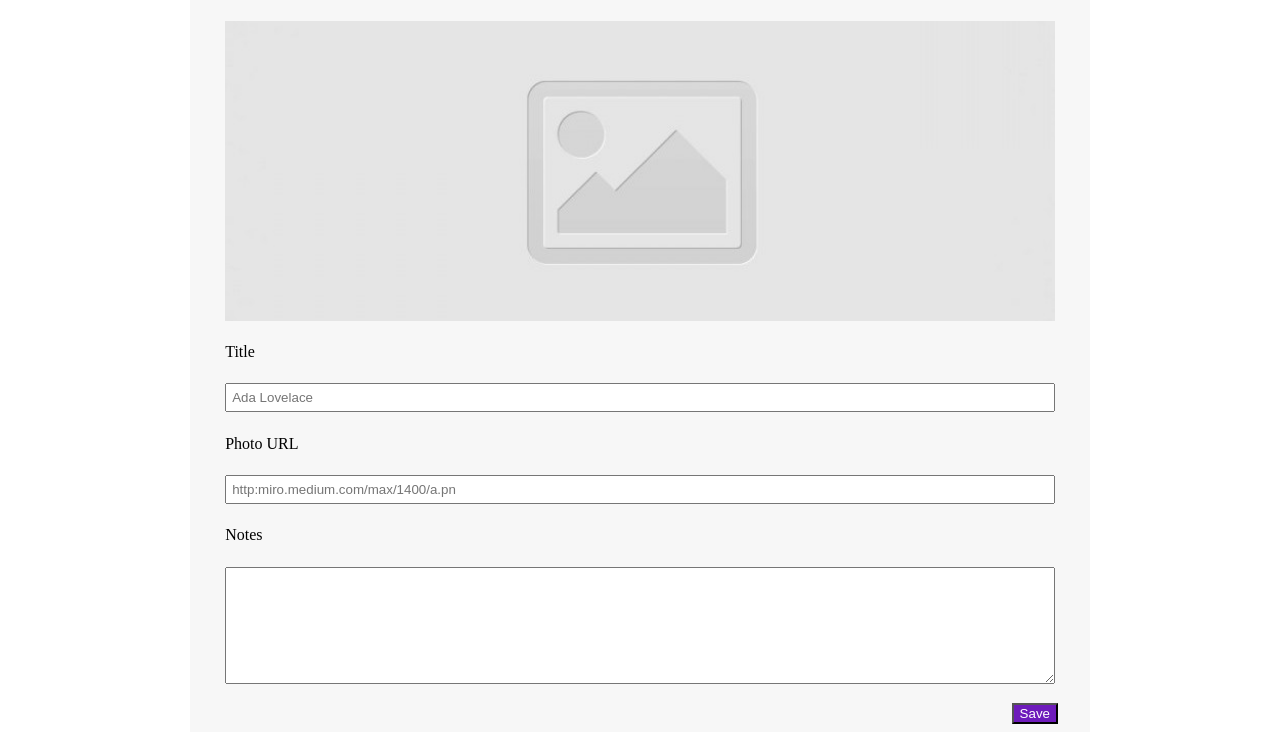
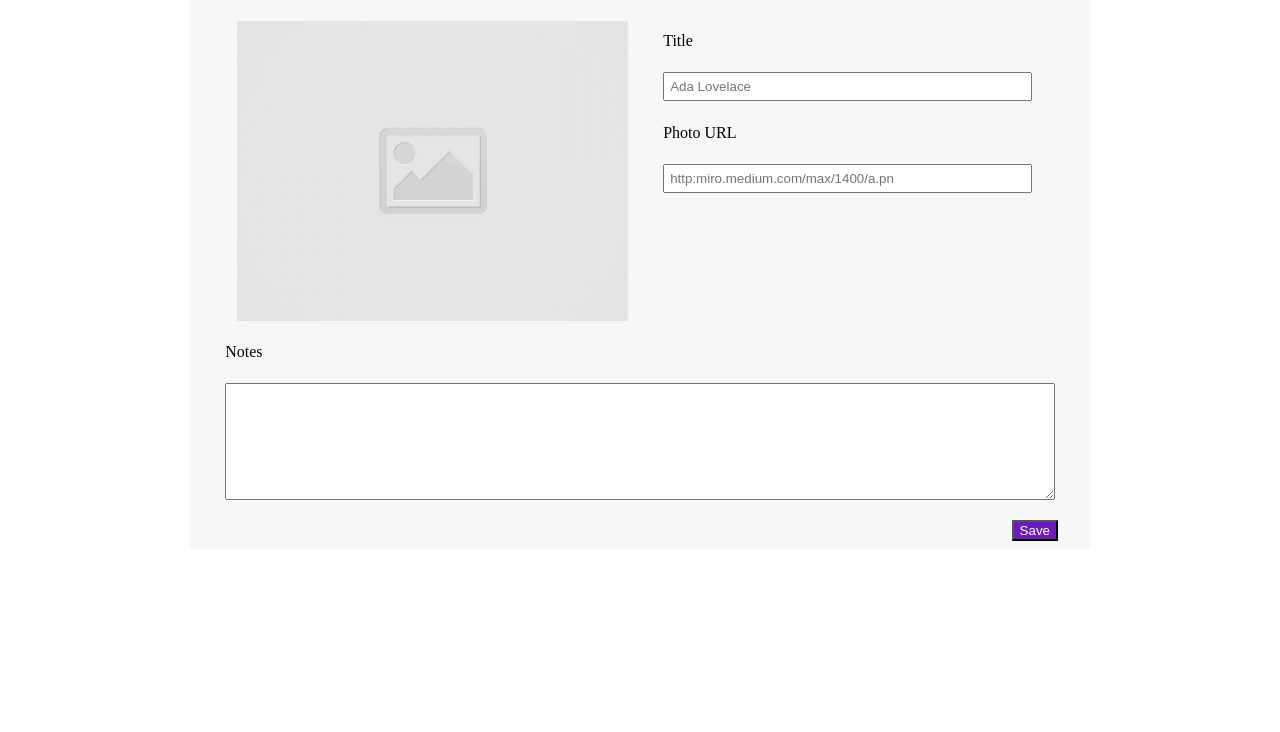
Before and after one commit to devanrivera98/code-journal, a website: page index.html in a window 1280 px wide. Shown: the part 117-849 px from the top of the page. After the commit the page ends 800 px from the top, so only its background shows below. Drawn offline with Linux system fonts and the light colour scheme.

Commit message:
Complete the HTML form using the appropriate responsive layout classes.

```diff
--- a/css/layout.css
+++ b/css/layout.css
@@ -6,7 +6,6 @@
   max-width: 575px;
   margin: 0 auto;
   padding: 0 1.5rem;
-  background-color: #f7f7f7;
 }
 
 .row {
@@ -18,26 +17,6 @@
 .column-full,
 .column-half {
   width: 100%;
-}
-
-@media screen and (min-width: 768px) {
-  .container {
-    max-width: 900px;
-  }
-
-  .column-full,
-  .column-half {
-    padding: 0 0.75rem;
-  }
-
-  .column-half {
-    width: 50%;
-  }
-}
-
-#header-h2 {
-  background-color: rgb(110, 27, 187);
-  color: white;
 }
 
 h2 {
@@ -72,10 +51,24 @@ img {
 #submit-button {
   display: flex;
   justify-content: end;
-  background-color: rgb(110, 27, 187);
-  color: white;
 }
 
 div.header-img {
   max-width: auto;
 }
+
+@media screen and (min-width: 768px) {
+  .container {
+    max-width: 900px;
+  }
+
+  .column-full,
+  .column-half {
+    padding: 0 0.75rem;
+    flex-basis: calc(100%/2);
+  }
+
+  .column-half {
+    width: 50%;
+  }
+}
--- a/css/styles.css
+++ b/css/styles.css
@@ -0,0 +1,13 @@
+.container {
+  background-color: #f7f7f7;
+}
+
+#header-h2 {
+  background-color: rgb(110, 27, 187);
+  color: white;
+}
+
+#submit-button {
+  background-color: rgb(110, 27, 187);
+  color: white;
+}
--- a/index.html
+++ b/index.html
@@ -24,14 +24,16 @@
       <div class="row column-full" id="header-h1">
         <h1>New Entry</h1>
       </div>
-      <div class="row header-img">
-        <img src="images/placeholder-image-square.jpg">
-      </div>
     </div>
   </header>
   <main class="container">
     <div data-view="entry-form">
       <form>
+        <div class="row">
+          <div class="row header-img column-half">
+            <img src="images/placeholder-image-square.jpg">
+          </div>
+          <div class="column-half">
             <div class="row">
               <label for="title">Title</label>
             </div>
@@ -43,6 +45,8 @@
             </div>
             <div class="row">
               <input class="input-field" type="text" name="photo" placeholder="http:miro.medium.com/max/1400/a.pn" required>
+            </div>
+          </div>
         </div>
         <div class="row">
           <label for="notes">Notes</label>
```
Lines whose indentation alone changed are shown as unchanged.
